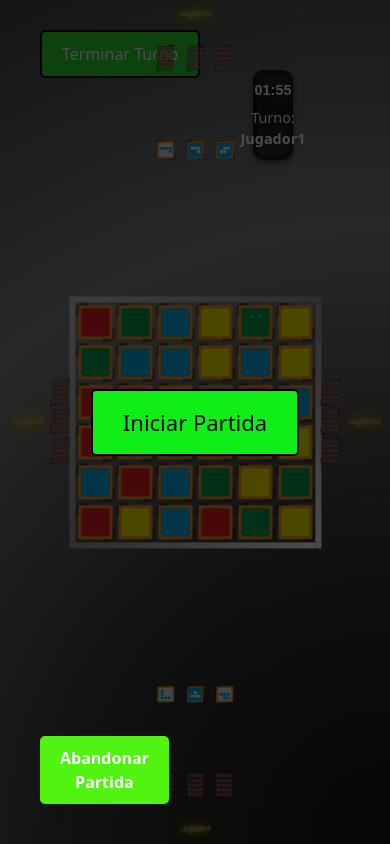
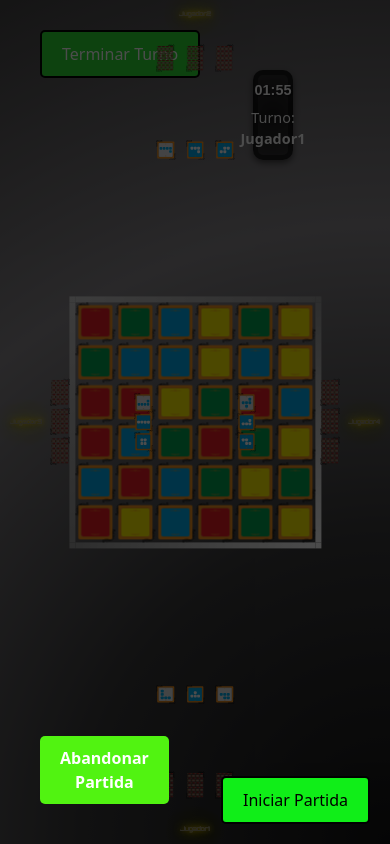
Before and after one commit to HoodedHackers/Frontend, a React (Vite) app: page /Partida/1 in a window 390 px wide. Shown: the top 844 px of the page. Built offline with nearby package versions, Linux system fonts and the light colour scheme; no server answers.

Commit message:
mejoras iniciar partida y test

```diff
--- a/src/components/Partida/IniciarPartida/IniciarPartida.module.css
+++ b/src/components/Partida/IniciarPartida/IniciarPartida.module.css
@@ -1,10 +1,11 @@
+/* Estilos base */
 .overlay {
   position: absolute;
   top: 0;
   left: 0;
   right: 0;
   bottom: 0;
-    background: rgba(0, 0, 0, 0.7); /* Opacidad para oscurecer */
+  background: rgba(0, 0, 0, 0.7);
   z-index: 10;
   display: flex;
   justify-content: center;
@@ -15,20 +16,42 @@
   z-index: 20;
   padding: 15px 30px;
   font-size: 22px;
-    background-color: #10ee18; /* Color de fondo */
-    color: black; /* Letras negras */
-    border: 2px solid black; /* Borde negro */
+  background-color: #10ee18;
+  color: black;
+  border: 2px solid black;
   border-radius: 5px;
   cursor: pointer;
-    transition: background-color 0.3s, border 0.3s; /* Transición suave */
+  transition: background-color 0.3s, border 0.3s;
 }
 
 .startButton:hover {
-    background-color: #e75410; /* Cambiar el color de fondo al hacer hover */
-    border: 3px solid black; /* Aumentar el borde al hacer hover */
+  background-color: #e75410;
+  border: 3px solid black;
 }
 
 .startButton:disabled {
   opacity: 0.5;
   cursor: not-allowed;
 }
+
+/* Ajustes para pantallas más pequeñas */
+@media (max-width: 768px) {
+  .startButton {
+    padding: 12px 25px; /* Botón más pequeño */
+    font-size: 18px;    /* Texto más pequeño */
+  }
+}
+
+/* Ajustes para pantallas muy pequeñas */
+@media (max-width: 480px) {
+  .startButton {
+    padding: 10px 20px; /* Botón más pequeño aún */
+    font-size: 16px;    /* Texto más pequeño aún */
+  }
+
+  .overlay {
+    justify-content: flex-end;  /* Alineación diferente para pantallas pequeñas */
+    align-items: flex-end;
+    padding: 20px;
+  }
+}
--- /dev/null
+++ b/src/components/Partida/Jugador/Jugador.jsx
@@ -0,0 +1,29 @@
+import React from 'react';
+import './jugador.css';
+
+
+// Función que divide un nombre en partes de 16 caracteres
+function dividirNombre(nombre) {
+  const partes = [];
+  let posicion = 0;
+  while (posicion < nombre.length) {
+    const corte = nombre.substr(posicion, 16);
+    partes.push(corte);
+    posicion += 16;
+  }
+
+  return partes;
+}
+
+
+function Jugador({nombre, ubicacion}) {
+  const nombreDividido = dividirNombre(nombre);
+
+  return (
+    <div className={ubicacion}>
+        <p className="jugador" >{nombreDividido}</p>
+    </div>
+    );
+}
+
+export default Jugador;
--- /dev/null
+++ b/src/components/Partida/Jugador/jugador.css
@@ -0,0 +1,21 @@
+@import url('https://fonts.googleapis.com/css2?family=Orbitron&display=swap');
+
+.jugador {
+    white-space: pre-line; /* Permite que los saltos de línea se interpreten */
+    word-wrap: break-word; /* Permite que las palabras largas se dividan */
+    max-width: 200px; /* O el ancho que necesites */
+    font-size: 1.5vw; /* Ajusta el tamaño de la fuente basado en el ancho de la ventana */
+    font-family: 'Orbitron', sans-serif;
+    font-weight: bold;
+    background: linear-gradient(135deg, #d4d4d4, #f0f0f0, #d4d4d4);
+    background-clip: text;
+    -webkit-background-clip: text;
+    color: #7E7B7A;
+    text-shadow:
+      0px 0px 5px #ffd700,   /* Pequeño resplandor */
+      0px 0px 10px #ffd700,  /* Resplandor un poco más grande */
+      0px 0px 20px #ffea00,  /* Resplandor amarillo */
+      0px 0px 30px #ffea00,  /* Resplandor cibernético */
+      0px 0px 40px #ffea00,  /* Efecto de neon */
+      -2px 2px 5px rgba(0, 0, 0, 0.5); /* Sombra direccional */
+  }
--- a/src/components/Partida/Tablero/TableroContainer.jsx
+++ b/src/components/Partida/Tablero/TableroContainer.jsx
@@ -78,7 +78,16 @@ export default function TableroContainer({ jugadores }) {
     }
   }
 
-  //useEffect(() => {
+
+
+  return (
+    <div className={styles.boardContainer}>
+      <Tablero squares={squares} onSquareClick={handleSquareClick} selectedIndex={selectedIndex} />
+    </div>
+  );
+}
+
+ //useEffect(() => {
   //  const newSocket = new WebSocket("https://httpbin.org/post");
   //  setSocket(newSocket);
 //
@@ -101,10 +110,3 @@ export default function TableroContainer({ jugadores }) {
   //    newSocket.close();
   //  };
   //}, []);
-
-  return (
-    <div className={styles.boardContainer}>
-      <Tablero squares={squares} onSquareClick={handleSquareClick} selectedIndex={selectedIndex} />
-    </div>
-  );
-}
```
Also changed, not shown: src/components/Partida/PasarTurno/PasarTurno.jsx (line endings or trailing spaces), 2 other files (tests, documents, lock files or other folders). Lines whose indentation alone changed are shown as unchanged.
